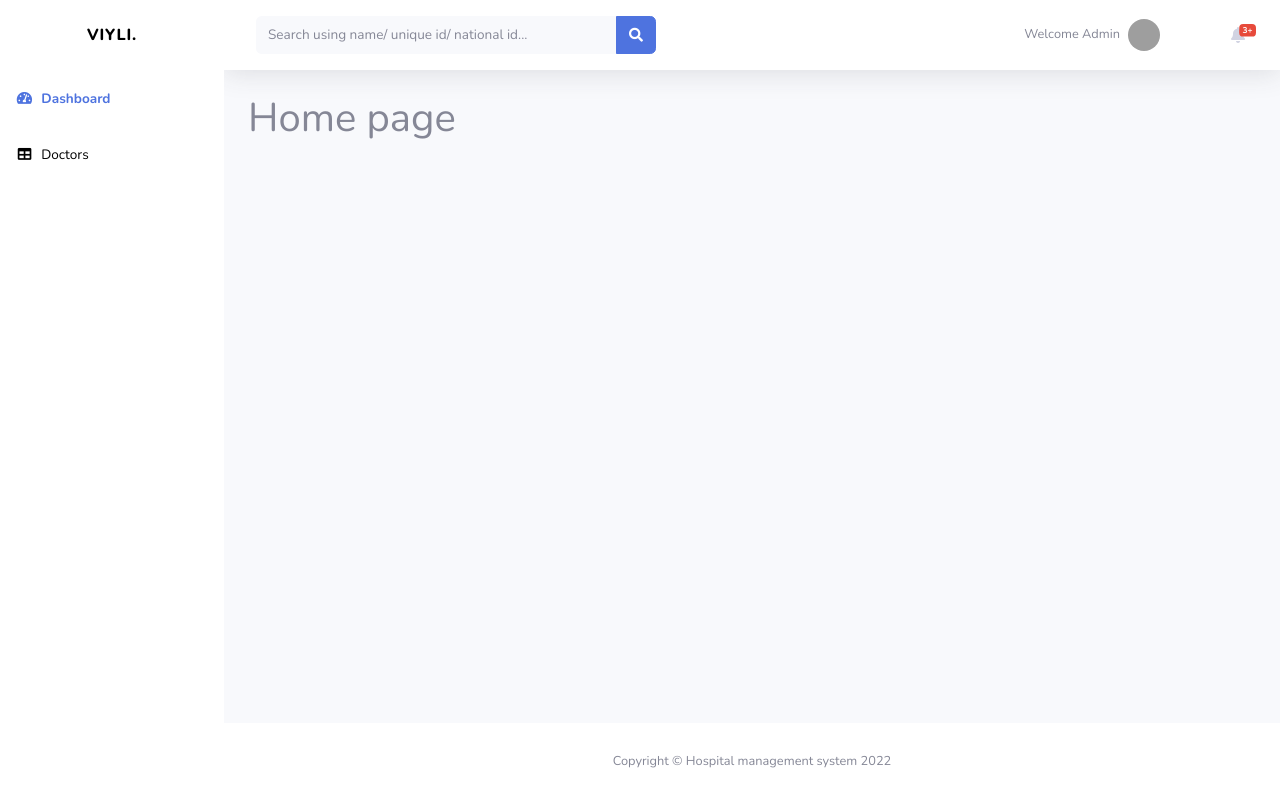
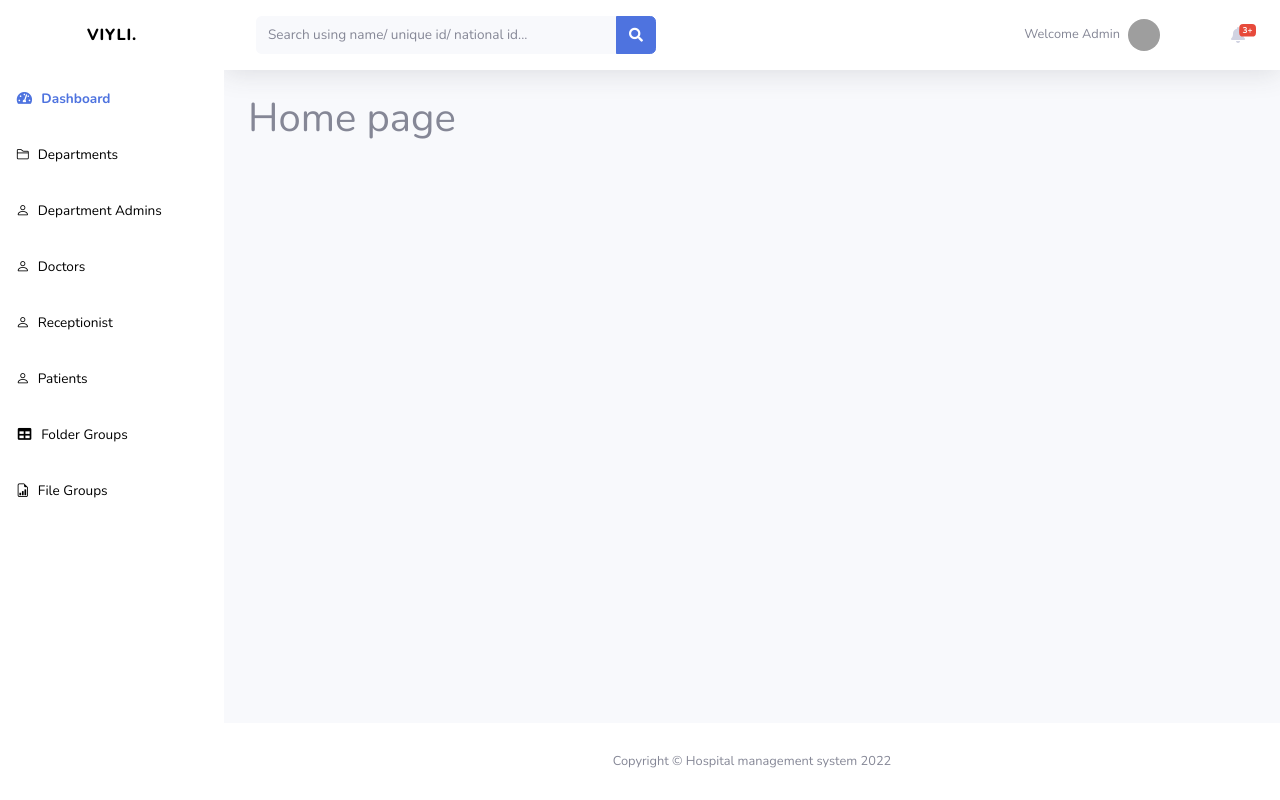
Before and after one commit to Clinton-dev/Hospital-mg-system, a Django app: template dashboard/templates/dashboard/home.html in a window 1280 px wide. Run offline with Django 4.2, Linux system fonts and the light colour scheme; the template is opened without the code that fills it, so the values that code supplies are empty; some libraries are stand-ins or nearby versions; grey boxes are pictures that could not be loaded.

Commit message:
Add items to sidebar

```diff
--- a/dashboard/templates/dashboard/base.html
+++ b/dashboard/templates/dashboard/base.html
@@ -22,6 +22,8 @@
     <link href="css/sb-admin-2.min.css" rel="stylesheet">
     <link rel="stylesheet" type="text/css" href="{% static 'dashboard/admin.css' %}">
 
+    <!-- bootstrap Icons -->
+    <link rel="stylesheet" href="https://cdn.jsdelivr.net/npm/bootstrap-icons@1.10.2/font/bootstrap-icons.css">
 </head>
 
 <body id="page-top">
@@ -47,11 +49,54 @@
                     <span>Dashboard</span></a>
             </li>
 
+            <!-- Nav Item- Department -->
+            <li class="nav-item">
+                <a class="nav-link" href="tables.html">
+                    <i class="bi bi-folder2"></i>
+                    <span>Departments</span></a>
+            </li>
+
+            <!-- Nav Item- Department Admin -->
+            <li class="nav-item">
+                <a class="nav-link" href="tables.html">
+                    <i class="bi bi-person"></i>
+                    <span>Department Admins</span></a>
+            </li>
+
             <!-- Nav Item - Doctors -->
             <li class="nav-item">
                 <a class="nav-link" href="tables.html">
+                    <i class="bi bi-person"></i>
+                    <span>Doctors</span></a>
+            </li>
+
+            <!-- Nav Item - Receptionist -->
+            <li class="nav-item">
+                <a class="nav-link" href="tables.html">
+                    <i class="bi bi-person"></i>
+                    <span>Receptionist</span></a>
+            </li>
+
+            <!-- Nav Item - Patients -->
+            <li class="nav-item">
+                <a class="nav-link" href="tables.html">
+                    <i class="bi bi-person"></i>
+                    <span>Patients</span></a>
+            </li>
+
+
+            <!-- Nav Item - Folder Groups -->
+            <li class="nav-item">
+                <a class="nav-link" href="tables.html">
                     <i class="fas fa-fw fa-table"></i>
-                    <span>Doctors</span></a>
+                    <span>Folder Groups</span></a>
+            </li>
+
+            <!-- Nav Item - File Groups -->
+            <li class="nav-item">
+                <a class="nav-link" href="tables.html">
+                    <i class="bi bi-file-earmark-bar-graph"></i>
+                    <span>File Groups</span></a>
             </li>
 
             <!-- Divider -->
```
